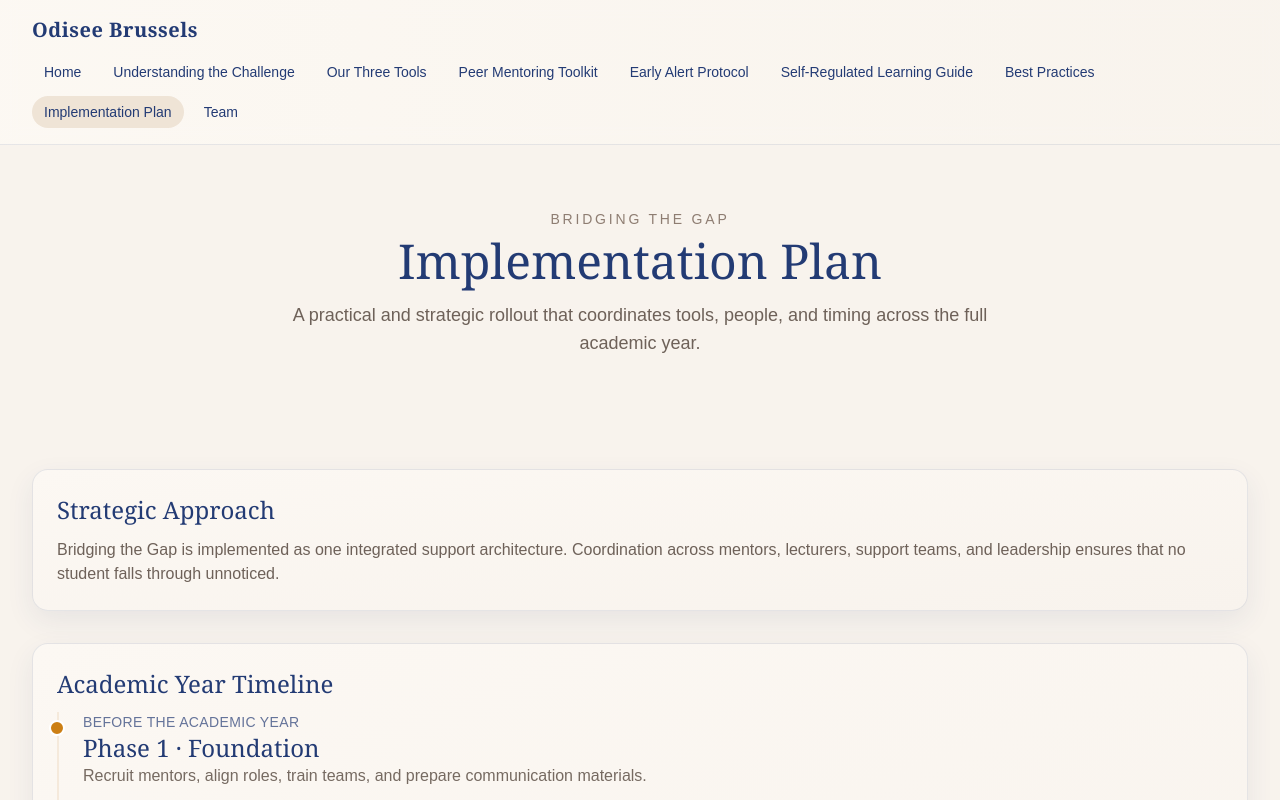
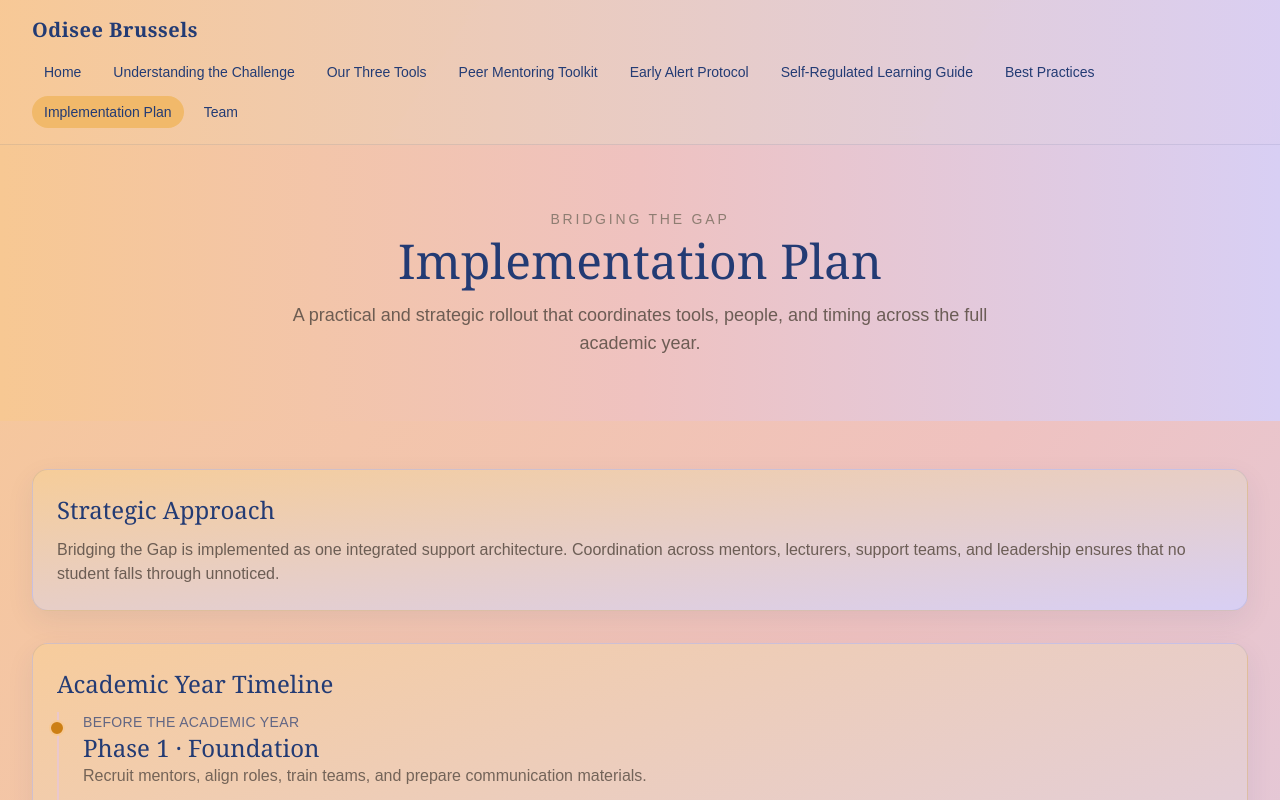
Before and after one commit to ChithraRaniJayaraman/odisee-student-progression, a React (Vite) app: page /#/implementation-plan in a window 1280 px wide. Shown: the top 800 px of the page. Built offline with nearby package versions, Linux system fonts and the light colour scheme.

Commit message:
Remove hero animation and switch site to colorful pastel theme

```diff
--- a/src/components/Card.jsx
+++ b/src/components/Card.jsx
@@ -1,6 +1,6 @@
 function Card({ title, children, className = '' }) {
   return (
-    <article className={`rounded-2xl border border-royal/10 bg-gradient-to-br from-[#fcf8f3] to-[#f8f3ed] p-6 shadow-soft ${className}`}>
+    <article className={`rounded-2xl border border-royal/10 bg-gradient-to-br from-[#f6cd99] to-[#d8cff4] p-6 shadow-soft ${className}`}>
       {title ? <h3 className="font-display text-2xl text-royal">{title}</h3> : null}
       <div className="mt-3 space-y-3 text-ink/90">{children}</div>
     </article>
--- a/src/components/Footer.jsx
+++ b/src/components/Footer.jsx
@@ -3,7 +3,7 @@ import { navItems } from '../data/siteContent';
 
 function Footer() {
   return (
-    <footer className="mt-20 border-t border-royal/10 bg-gradient-to-b from-[#f8f3ed] to-[#fcf8f3] text-royal">
+    <footer className="mt-20 border-t border-royal/10 bg-gradient-to-b from-[#f5c389] to-[#d6cbf2] text-royal">
       <div className="mx-auto grid max-w-7xl gap-8 px-4 py-10 sm:px-6 lg:grid-cols-3 lg:px-8">
         <div>
           <h2 className="font-display text-2xl">Odisee University of Applied Sciences</h2>
--- a/src/components/Layout.jsx
+++ b/src/components/Layout.jsx
@@ -4,7 +4,7 @@ import Footer from './Footer';
 
 function Layout() {
   return (
-    <div className="min-h-screen bg-section text-ink font-body">
+    <div className="min-h-screen bg-gradient-to-br from-[#f7c894] via-[#efc2c0] to-[#d7cff4] text-ink font-body">
       <Navbar />
       <main>
         <Outlet />
--- a/src/components/Navbar.jsx
+++ b/src/components/Navbar.jsx
@@ -3,7 +3,7 @@ import { navItems } from '../data/siteContent';
 
 function Navbar() {
   return (
-    <header className="sticky top-0 z-50 border-b border-royal/10 bg-gradient-to-r from-[#fcf8f3]/95 to-[#f8f3ed]/95 backdrop-blur">
+    <header className="sticky top-0 z-50 border-b border-royal/10 bg-gradient-to-r from-[#f7c996]/95 to-[#d8cff4]/95 backdrop-blur">
       <div className="mx-auto flex max-w-7xl flex-wrap items-center justify-between gap-3 px-4 py-4 sm:px-6 lg:px-8">
         <NavLink to="/" className="text-xl font-semibold tracking-wide text-royal font-display">
           Odisee Brussels
@@ -16,7 +16,7 @@ function Navbar() {
               className={({ isActive }) =>
                 `rounded-full px-3 py-1.5 transition ${
                   isActive
-                    ? 'bg-[#efe4d6] text-royal'
+                    ? 'bg-[#f1b96a] text-royal'
                     : 'text-royal hover:bg-lavender/25 hover:text-royal'
                 }`
               }
--- a/src/components/PageHero.jsx
+++ b/src/components/PageHero.jsx
@@ -1,6 +1,6 @@
 function PageHero({ title, subtitle }) {
   return (
-    <section className="relative overflow-hidden bg-section">
+    <section className="relative overflow-hidden bg-gradient-to-r from-[#f7c893] via-[#efc2c0] to-[#d8cff4]">
       <div className="mx-auto max-w-7xl px-4 py-16 text-center sm:px-6 lg:px-8">
         <p className="text-sm uppercase tracking-[0.2em] text-muted">Bridging the Gap</p>
         <h1 className="mt-2 font-display text-4xl text-royal sm:text-5xl">{title}</h1>
--- a/src/pages/BestPractices.jsx
+++ b/src/pages/BestPractices.jsx
@@ -27,7 +27,7 @@ function BestPractices() {
         subtitle="International evidence translated into practical, inclusive implementation for Odisee Brussels."
       />
       <section className="mx-auto max-w-7xl space-y-8 px-4 py-12 sm:px-6 lg:px-8">
-        <Card title="Evidence at a Glance" className="bg-gradient-to-r from-[#f8f3ed] to-[#fcf8f3]">
+        <Card title="Evidence at a Glance" className="bg-gradient-to-r from-[#f7c996] to-[#d9cff4]">
           <div className="overflow-x-auto">
             <table className="min-w-full border-separate border-spacing-y-3">
               <thead>
@@ -39,7 +39,7 @@ function BestPractices() {
               </thead>
               <tbody>
                 {rows.map((row) => (
-                  <tr key={row.tool} className="rounded-2xl bg-gradient-to-r from-[#fcf8f3] to-[#f8f3ed] shadow-soft">
+                  <tr key={row.tool} className="rounded-2xl bg-gradient-to-r from-[#f6cf9f] to-[#e6c8dd] shadow-soft">
                     <td className="px-4 py-4 font-semibold text-royal">{row.tool}</td>
                     <td className="px-4 py-4 text-ink/85">{row.evidence}</td>
                     <td className="px-4 py-4 text-ink/85">{row.practice}</td>
--- a/src/pages/Implementation.jsx
+++ b/src/pages/Implementation.jsx
@@ -39,11 +39,11 @@ function Implementation() {
           </p>
         </Card>
 
-        <Card title="Academic Year Timeline" className="bg-gradient-to-br from-[#fcf8f3] to-[#f8f3ed]">
+        <Card title="Academic Year Timeline" className="bg-gradient-to-br from-[#f7cc9c] to-[#dacff4]">
           <div className="relative mt-2 space-y-6 border-l-2 border-lavender/70 pl-6">
             {timeline.map((step) => (
               <div key={step.phase} className="relative">
-                <span className="absolute -left-[34px] top-2 h-4 w-4 rounded-full border-2 border-white bg-emerald" />
+                <span className="absolute -left-[34px] top-2 h-4 w-4 rounded-full border-2 border-[#f7c996] bg-emerald" />
                 <p className="text-sm uppercase tracking-wide text-royal/70">{step.period}</p>
                 <h3 className="font-display text-2xl text-royal">{step.phase}</h3>
                 <p className="text-ink/85">{step.items}</p>
--- a/src/pages/SelfRegulated.jsx
+++ b/src/pages/SelfRegulated.jsx
@@ -34,17 +34,17 @@ function SelfRegulated() {
 
         <Card title="The Three Steps in Practice">
           <div className="grid gap-5 md:grid-cols-3">
-            <div className="rounded-2xl border border-royal/15 bg-gradient-to-br from-[#fcf8f3] to-[#f8f3ed] p-5">
+            <div className="rounded-2xl border border-royal/15 bg-gradient-to-br from-[#f7cd9d] to-[#e7c8dc] p-5">
               <p className="text-xs uppercase tracking-[0.2em] text-emerald">Step 1</p>
               <h3 className="mt-2 font-display text-3xl text-royal">PLAN</h3>
               <p className="mt-2 text-sm">Set weekly priorities, break tasks into manageable actions, and estimate time realistically.</p>
             </div>
-            <div className="rounded-2xl border border-royal/15 bg-gradient-to-br from-[#fcf8f3] to-[#f8f3ed] p-5">
+            <div className="rounded-2xl border border-royal/15 bg-gradient-to-br from-[#f4c596] to-[#d8cff4] p-5">
               <p className="text-xs uppercase tracking-[0.2em] text-emerald">Step 2</p>
               <h3 className="mt-2 font-display text-3xl text-royal">MONITOR</h3>
               <p className="mt-2 text-sm">Track concentration, understanding, and progress. Adjust strategy early when a plan is not working.</p>
             </div>
-            <div className="rounded-2xl border border-royal/15 bg-gradient-to-br from-[#fcf8f3] to-[#f8f3ed] p-5">
+            <div className="rounded-2xl border border-royal/15 bg-gradient-to-br from-[#f7cd9d] to-[#d0e8db] p-5">
               <p className="text-xs uppercase tracking-[0.2em] text-emerald">Step 3</p>
               <h3 className="mt-2 font-display text-3xl text-royal">EVALUATE</h3>
               <p className="mt-2 text-sm">Reflect after each cycle: what worked, what did not, and what to improve next week.</p>
--- a/src/styles.css
+++ b/src/styles.css
@@ -17,37 +17,3 @@ body {
   background-size: 240px 180px;
   pointer-events: none;
 }
-
-/* Bridge animation lives on the image itself: slow fade-up + gentle float */
-@keyframes bridgeReveal {
-  0% {
-    opacity: 0;
-    transform: translateY(28px) scale(0.98);
-    filter: saturate(0.95);
-  }
-  100% {
-    opacity: 1;
-    transform: translateY(0) scale(1);
-    filter: saturate(1);
-  }
-}
-
-@keyframes bridgeFloat {
-  0% {
-    transform: translateY(0);
-  }
-  50% {
-    transform: translateY(-8px);
-  }
-  100% {
-    transform: translateY(0);
-  }
-}
-
-.animate-bridge-image {
-  animation: bridgeReveal 1s ease-out both, bridgeFloat 5.5s ease-in-out 1.1s infinite;
-}
-
-.hero-beige-tone {
-  filter: sepia(0.16) saturate(0.9) brightness(1.01);
-}
--- a/tailwind.config.js
+++ b/tailwind.config.js
@@ -8,14 +8,14 @@ export default {
         emerald: '#cc7f14',
         orange: '#e79a2f',
         'orange-hover': '#cc7f14',
-        lavender: '#f3e4d2',
-        ivory: '#fcf8f3',
+        lavender: '#e7c6dc',
+        ivory: '#f7cd9d',
         gold: '#e79a2f',
         ink: '#5e5148',
         body: '#5e5148',
         muted: '#8e7d72',
-        section: '#f8f3ed',
-        main: '#fcf8f3'
+        section: '#efc3bf',
+        main: '#d8cff4'
       },
       fontFamily: {
         display: ['Georgia', 'Times New Roman', 'serif'],
```
Also changed, not shown: src/pages/Home.jsx (+8 -8 lines).
